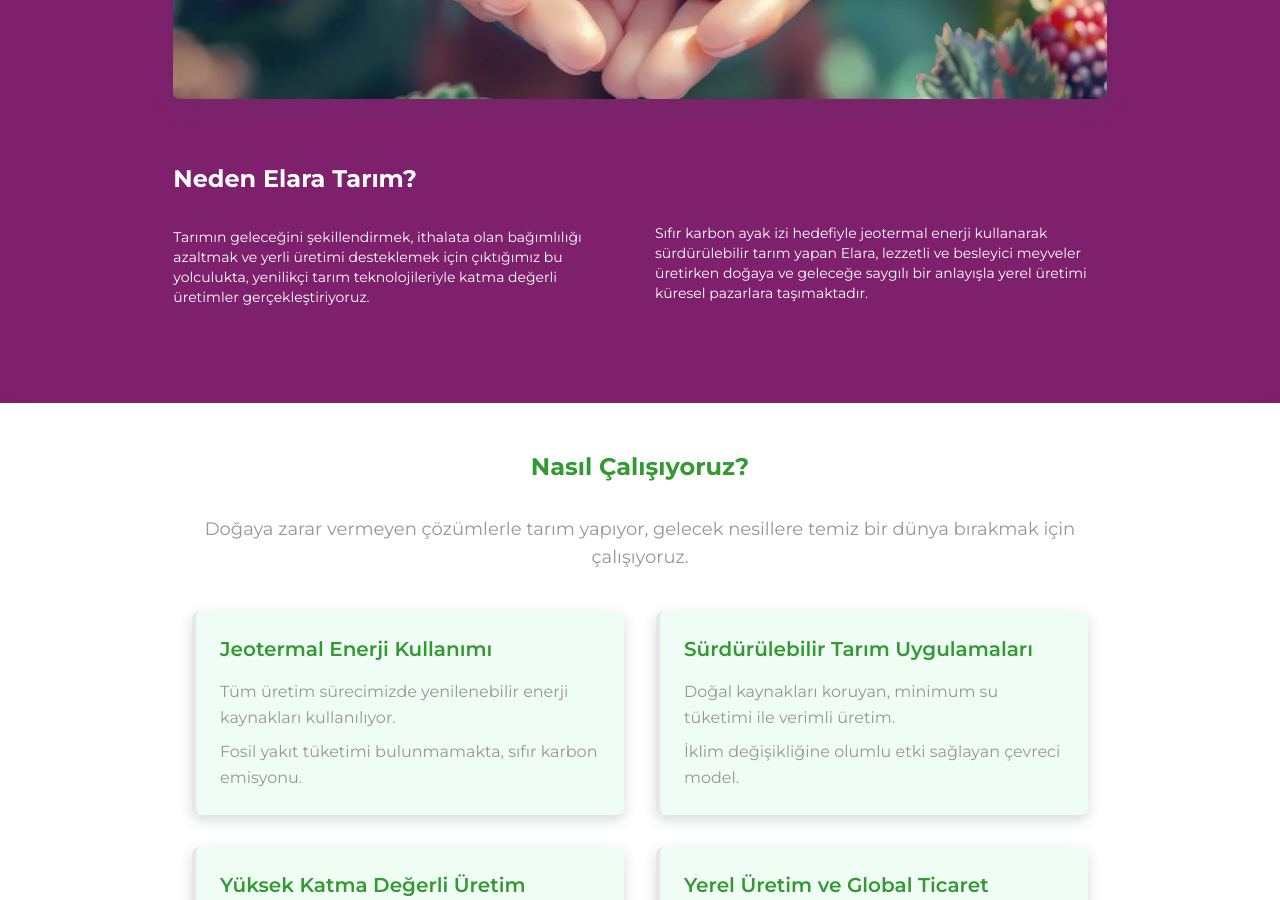
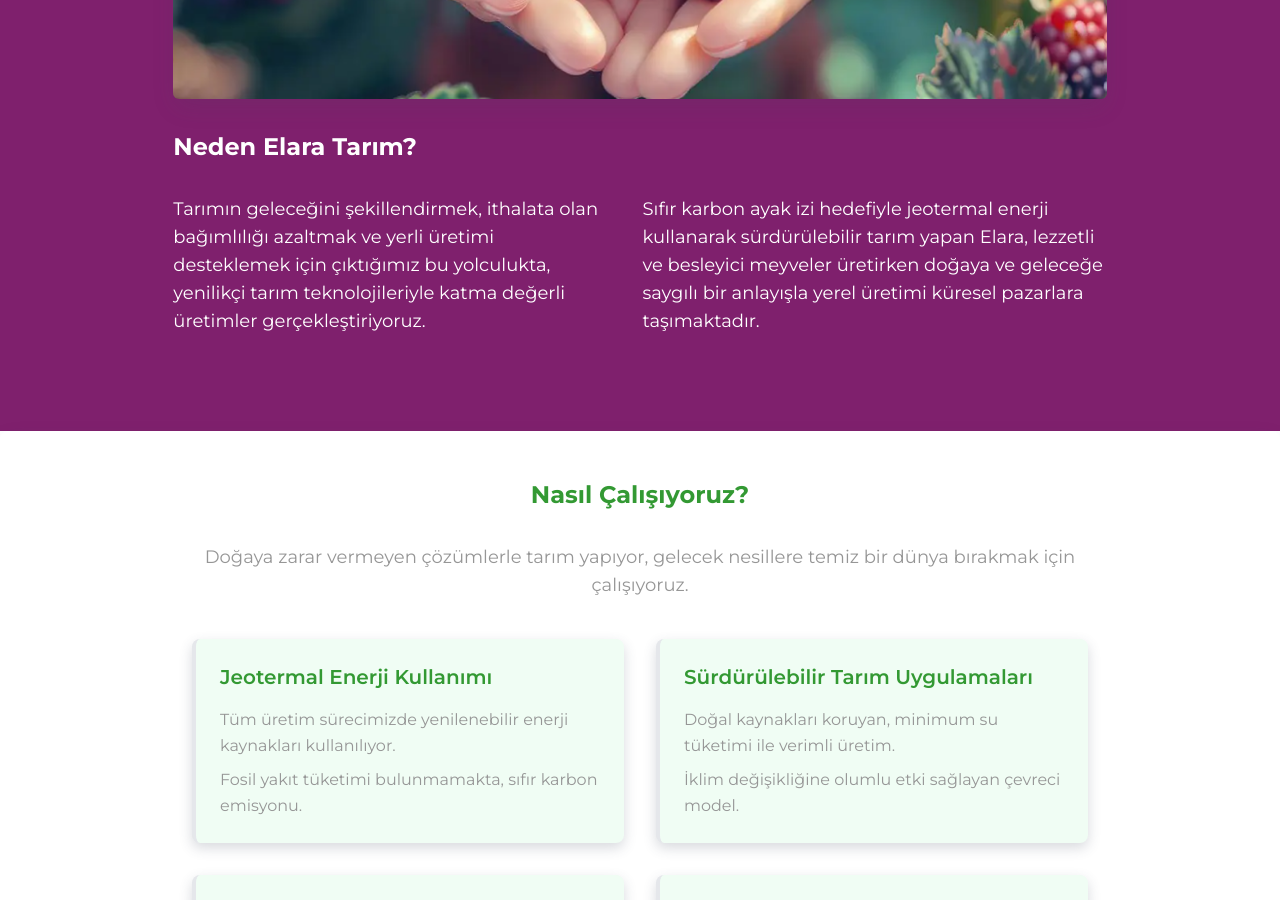
Before and after one commit to Muhammeddemircii/Elara, a Next.js app: page / in a window 1280 px wide. Shown: the part 2700-3600 px from the top of the page. Built offline with nearby package versions, Linux system fonts and the light colour scheme.

Commit message:
Update about.js

```diff
--- a/src/app/components/about.js
+++ b/src/app/components/about.js
@@ -60,25 +60,34 @@
                                     </div>
                                 </div>
                             </div>
-                            <div className="content md:mt-8 font-montserrat ">
+                            <div className="content md:mt-8 font-montserrat">
                                 <div className="grid lg:grid-cols-12 grid-cols-1 md:text-start text-center justify-center">
                                     <div className="lg:col-start-2 lg:col-span-10">
-                                        <div className="grid md:grid-cols-2 grid-cols-1 items-center mt-8 gap-[30px]">
-                                            <div>
-                                                <div className="section-title text-md-start">
-                                                    <h6 className="text-white font-bold md:text-3xl text-2xl">{t('whyElara')}</h6>
-                                                    <h3 className="text-white mt-8 md:text-base text-sm">{t('whyElaraContent')}</h3>
+                                        <h6 className="text-white font-bold md:text-3xl text-2xl mb-8">{t('whyElara')}</h6>
+                                        <div className="hidden lg:block">
+                                            <div className="flex flex-row gap-8">
+                                                <div className="section-title">
+                                                    <h3 className="text-white text-lg md:text-xl leading-relaxed">{t('whyElaraContent')}</h3>
+                                                </div>
+                                                <div className="section-title">
+                                                    <p className="text-white text-lg md:text-xl leading-relaxed">{t('whyElaraContent2')}</p>
                                                 </div>
                                             </div>
-
-                                            <div className="section-title text-md-start ">
-                                                <p className="text-white lg:mt-14 md:mt-16 md:text-base text-sm">{t('whyElaraContent2')}</p>
-
+                                        </div>
+                                        <div className="lg:hidden">
+                                            <div className="flex flex-col gap-8">
+                                                <div className="section-title">
+                                                    <h3 className="text-white text-lg md:text-xl leading-relaxed">{t('whyElaraContent')}</h3>
+                                                </div>
+                                                <div className="section-title">
+                                                    <p className="text-white text-lg md:text-xl leading-relaxed">{t('whyElaraContent2')}</p>
+                                                </div>
                                             </div>
                                         </div>
                                     </div>
                                 </div>
                             </div>
+
                         </div>
                     </div>
                 </div>
```
